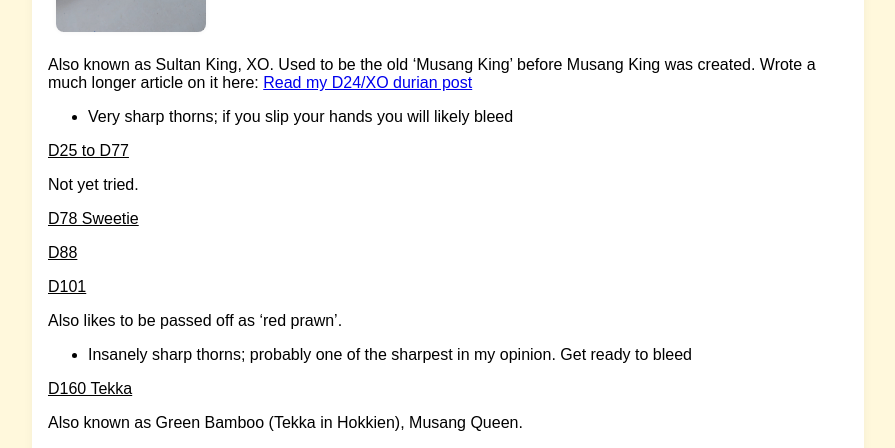
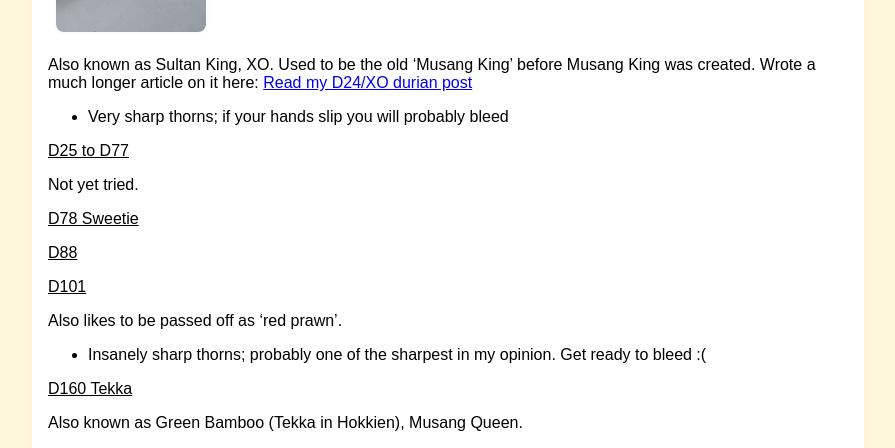
Before and after one commit to yensan57/flabbybeagle, a Jekyll site: the page built from _posts/2025-12-13-ongoing-malaysian-cultivars-all.md, in a window 1280 px wide and 900 px high, scrolled down 2815 px. Shown: the part 152-600 px from the top of the window, without its empty margins (192-1087 px from the left). Built offline with Jekyll 4.4.1, drawn with Linux system fonts in a browser that asks for light colours.

Commit message:
Update 2025-12-13-ongoing-malaysian-cultivars-all.md

```diff
--- a/_posts/2025-12-13-ongoing-malaysian-cultivars-all.md
+++ b/_posts/2025-12-13-ongoing-malaysian-cultivars-all.md
@@ -67,7 +67,7 @@
 
 Also known as Sultan King, XO. Used to be the old 'Musang King' before Musang King was created.
 Wrote a much longer article on it here: [Read my D24/XO durian post]({{ "/2025/10/12/pahang-johor-d24-xo.html" | relative_url }})
-- Very sharp thorns; if you slip your hands you will likely bleed
+- Very sharp thorns; if your hands slip you will probably bleed
 
 <u>D25 to D77</u>
 
@@ -81,7 +81,7 @@
 <u>D101</u>
 
 Also likes to be passed off as 'red prawn'.
-- Insanely sharp thorns; probably one of the sharpest in my opinion. Get ready to bleed
+- Insanely sharp thorns; probably one of the sharpest in my opinion. Get ready to bleed :(
 
 <u>D160 Tekka</u>
 
```
